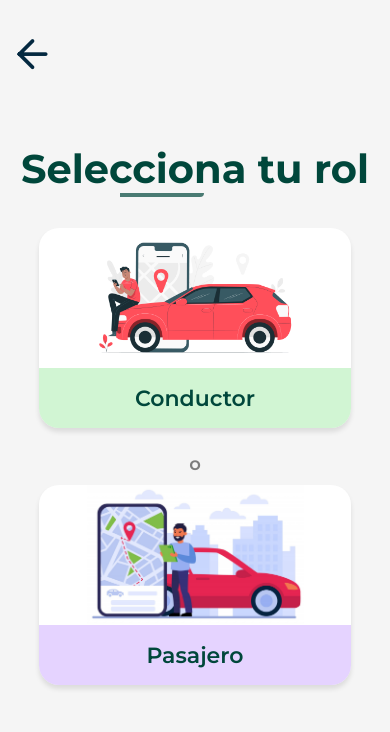
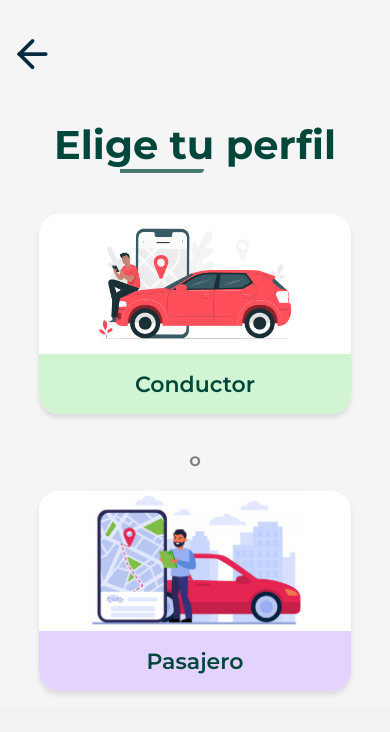
Before and after one commit to devBorisG/carpooling-uco-mobile, a React Native app: screen /SelectRoleScreen in a window 390 px wide. Shown: the top 732 px of the page. Built offline with nearby package versions, Linux system fonts and the light colour scheme.

Commit message:
♻️ refactor: Ajustar vista

```diff
--- a/screens/SelectRoleScreen.js
+++ b/screens/SelectRoleScreen.js
@@ -16,7 +16,7 @@ const SelectRoleScreen = () => {
         <View style={styles.container}>
             <BackButton />
             <Text style={styles.title}>
-                Selecciona tu <Text style={styles.boldText}>rol</Text>
+                Elige tu <Text style={styles.boldText}>perfil</Text>
             </Text>
 
             {/* Línea decorativa */}
@@ -59,24 +59,23 @@ const SelectRoleScreen = () => {
 
 const styles = StyleSheet.create({
     container: {
-        flex: 1,
         alignItems: "center",
         justifyContent: "center",
         backgroundColor: "#F5F5F5",
-        paddingHorizontal: 20,
     },
     title: {
         fontSize: 40,
         fontFamily: "montserrat-bold",
         color: "#00473B",
         textAlign: "center",
+        marginTop: 120,
     },
     boldText: {
         fontWeight: "bold",
     },
     svgContainer: {
         alignItems: "flex-start",
-        marginBottom: 25,
+        marginBottom: 35,
     },
     option: {
         width: width * 0.8,
@@ -121,7 +120,7 @@ const styles = StyleSheet.create({
     orText: {
         fontSize: 18,
         fontFamily: "montserrat-semibold",
-        marginVertical: 10,
+        marginVertical: 20,
         color: "#7D7D7D",
     },
 });
```
